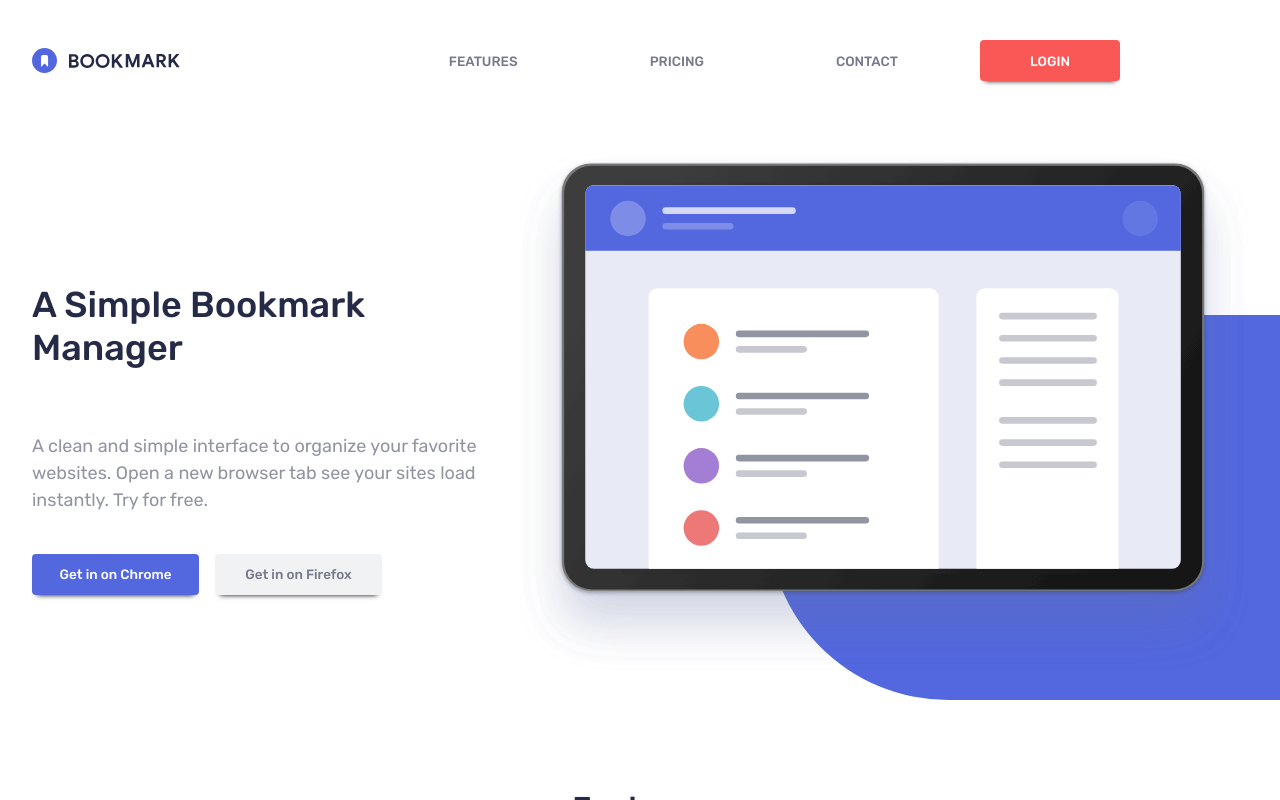
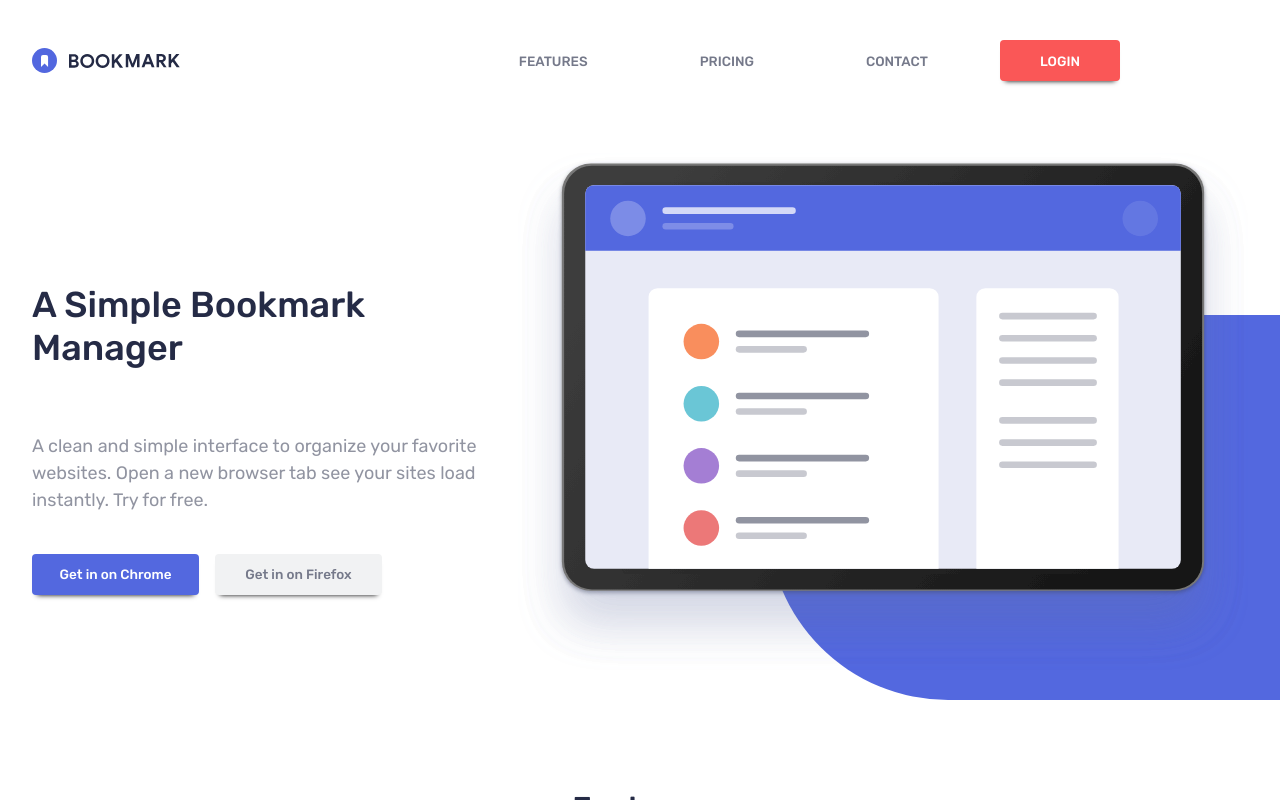
Before and after one commit to kszymczycha/bookmark, a Next.js app: page / in a window 1280 px wide. Built offline with nearby package versions, Linux system fonts and the light colour scheme.

Commit message:
fix media queries

```diff
--- a/src/components/HeaderComponent/Header.module.scss
+++ b/src/components/HeaderComponent/Header.module.scss
@@ -33,8 +33,8 @@
   }
 
   button {
-    padding-left: 50px;
-    padding-right: 50px;
+    padding-left: 40px;
+    padding-right: 40px;
   }
 }
 
```
